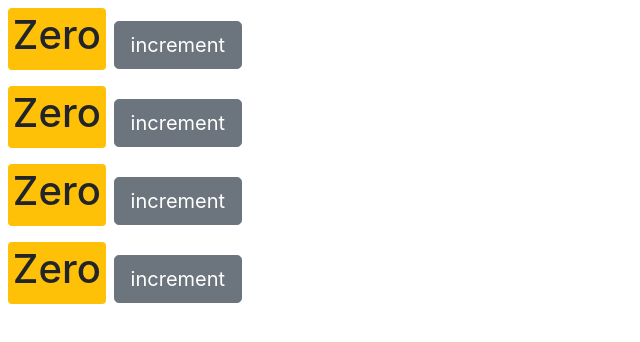
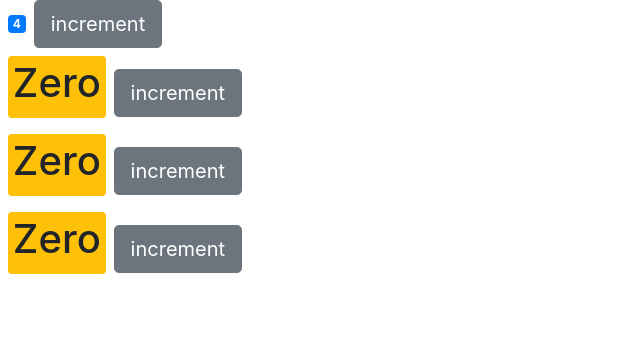
Before and after one commit to YoussefSherif10/Counter_React, a React (Create React App) app: page / in a window 1280 px wide. Shown: the top 342 px of the page, without its empty margins (0-640 px from the left). Built offline with nearby package versions, Linux system fonts and the light colour scheme.

Commit message:
Changed the count state to value. Added props to the counter component to pass data between the two components.

```diff
--- a/src/components/counter.jsx
+++ b/src/components/counter.jsx
@@ -3,7 +3,7 @@
 class Counter extends Component {
     // state is a special object that contains any data that component needs
     state = {
-        count: 0,
+        value: this.props.value, // props of a component is used to transfer data among components
     };
 
     render() {
@@ -23,18 +23,18 @@
     handleIncrement = () => {
         /* this function handles the increment of the counter. this gets passed by reference
         * so I am making it arrow function to set this value to the class */
-        this.setState({count: this.state.count + 1}); // override the state with the new value
+        this.setState({value: this.state.value + 1}); // override the state with the new value
     }
 
     classes() {
         let classes = "badge m-2 badge-";
-        classes += this.state.count === 0 ? "warning" : "primary";
+        classes += this.state.value === 0 ? "warning" : "primary";
         return classes;
     }
 
     formatCount(){
-        const {count} = this.state;   // this.state destruction to avoid repetition
-        return count === 0 ? <h1>Zero</h1> : count; // jsx expressions are just like normal js
+        const {value} = this.state;   // this.state destruction to avoid repetition
+        return value === 0 ? <h1>Zero</h1> : value; // jsx expressions are just like normal js
     }
 }
 
--- a/src/components/counters.jsx
+++ b/src/components/counters.jsx
@@ -2,15 +2,20 @@
 import Counter from "./counter";
 
 class Counters extends Component {
-    state = {};
+    state = {
+        counters: [
+            {id: 1 , value: 4},
+            {id: 2 , value: 0},
+            {id: 3 , value: 0},
+            {id: 4 , value: 0},
+        ],
+    };
 
     render() {
         return (
             <div>
-                <Counter />
-                <Counter />
-                <Counter />
-                <Counter />
+                {this.state.counters.map(counter =>
+                    <Counter key={counter.id} value={counter.value} />)}
             </div>
         );
     }
```
